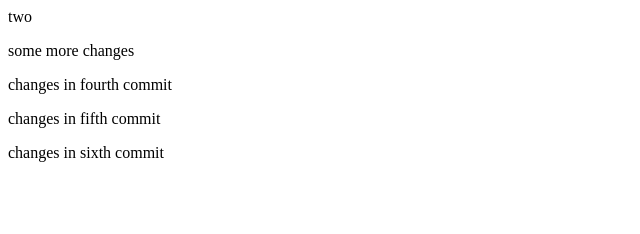
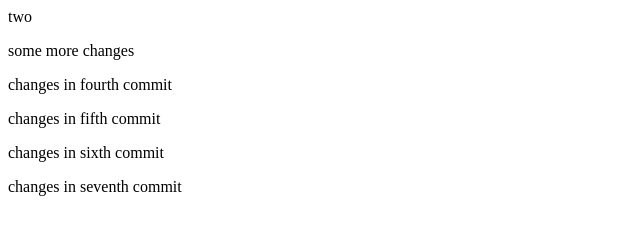
Before and after one commit to nikolaykrylov/git-test2, a plain HTML site: page index.html in a window 1280 px wide. Shown: the whole page, without its empty margins (0-640 px from the left). Drawn offline with Linux system fonts and the light colour scheme.

Commit message:
seventh commit

```diff
--- a/index.html
+++ b/index.html
@@ -15,5 +15,6 @@ two
 <p> changes in fourth commit</p>
 <p> changes in fifth commit</p>
 <p> changes in sixth commit</p>
+<p> changes in seventh commit</p>
 </body>
 </html>
```
